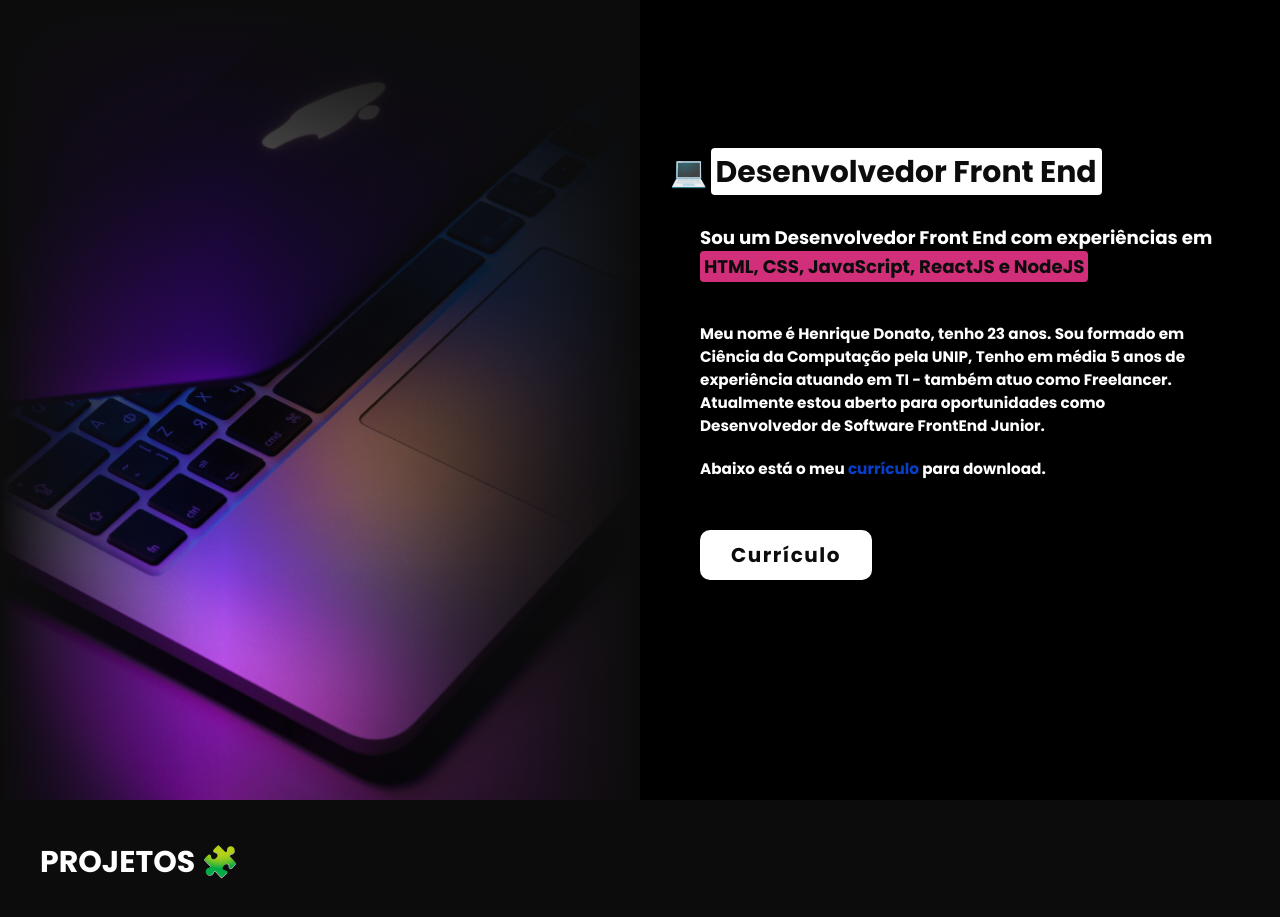
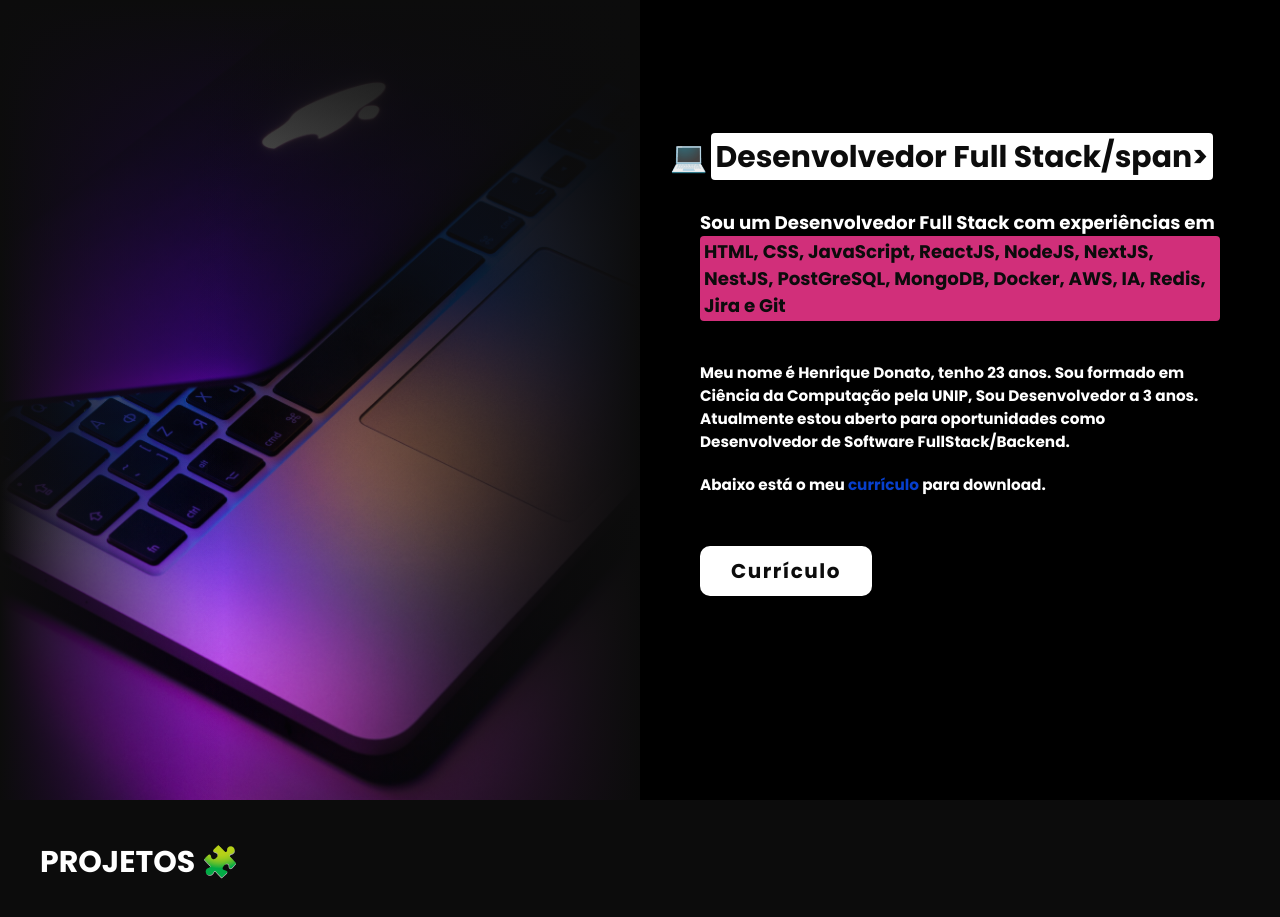
Before and after one commit to hcinfo9/Dev-Portifolio, a plain HTML site: page index.html in a window 1280 px wide. Shown: the part 800-1717 px from the top of the page. Drawn offline with nearby package versions, Linux system fonts and the light colour scheme; files whose address does not match are found by name.

Commit message:
Update index.html

```diff
--- a/index.html
+++ b/index.html
@@ -113,18 +113,17 @@
                 <div class="section-subtitle">
                     <h2>
                         <p>💻</p>
-                        <p><span>Desenvolvedor Front End</span></p>
+                        <p><span>Desenvolvedor Full Stack/span></p>
                     </h2>
                 </div>
                 <h3>
-                    Sou um Desenvolvedor Front End com experiências em
-                    <p>HTML, CSS, JavaScript, ReactJS e NodeJS</p>
+                    Sou um Desenvolvedor Full Stack  com experiências em
+                    <p>HTML, CSS, JavaScript, ReactJS, NodeJS, NextJS, NestJS, PostGreSQL, MongoDB, Docker, AWS, IA, Redis, Jira e Git</p>
                 </h3>
 
                 <h4>
-                    Meu nome é Henrique Donato, tenho 23 anos. Sou formado em Ciência da Computação pela UNIP, Tenho em
-                    média 5 anos de experiência atuando em TI - também atuo como Freelancer. Atualmente estou aberto
-                    para oportunidades como Desenvolvedor de Software FrontEnd Junior.
+                    Meu nome é Henrique Donato, tenho 23 anos. Sou formado em Ciência da Computação pela UNIP, Sou Desenvolvedor
+                    a 3 anos. Atualmente estou aberto para oportunidades como Desenvolvedor de Software FullStack/Backend.
                 </h4>
 
                 <h4>Abaixo está o meu <span>currículo</span> para download.</h4>
```
